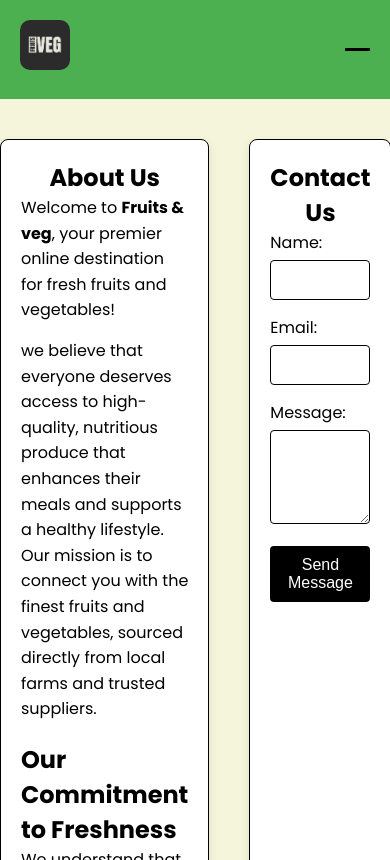
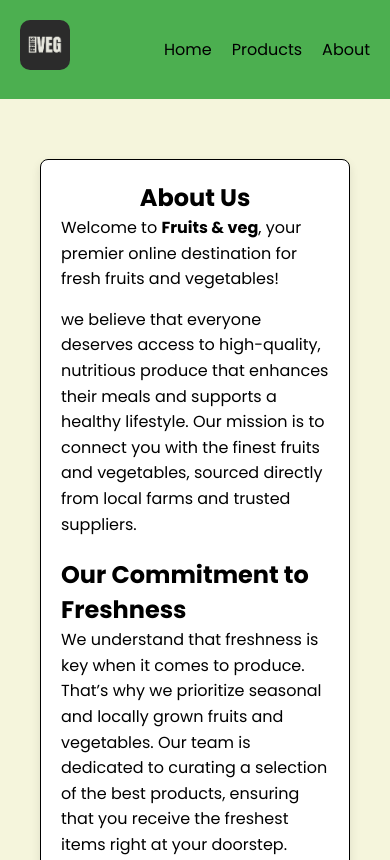
Before and after one commit to anesushangwa01/wdd231, a plain HTML site: page fruitsandVeg/about.html in a window 390 px wide. Shown: the top 860 px of the page. Drawn offline with Linux system fonts and the light colour scheme.

Commit message:
new version

```diff
--- a/fruitsandVeg/about.html
+++ b/fruitsandVeg/about.html
@@ -5,116 +5,20 @@
     <meta name="viewport" content="width=device-width, initial-scale=1.0">
     <link rel="stylesheet" href="./style/large.css">
     <link rel="preconnect" href="https://fonts.googleapis.com">
+    <meta name="author" content="Anesu Shangwa">
+    <meta property="og:title" content="about" />
+    <meta property="og:url" content="https://anesushangwa01.github.io/wdd231/fruitsandVeg/" />
+    <meta property="og:image" content="https://anesushangwa01.github.io/wdd231/fruitsandVeg/fruitsimg/fruits&veg.png" />
+    <meta property="og:type" content="About" />
 <link rel="preconnect" href="https://fonts.gstatic.com" crossorigin>
+
 <link href="https://fonts.googleapis.com/css2?family=Dosis:wght@200..800&family=Poppins:ital,wght@0,100;0,200;0,300;0,400;0,500;0,600;0,700;0,800;0,900;1,100;1,200;1,300;1,400;1,500;1,600;1,700;1,800;1,900&display=swap" rel="stylesheet">
     <title>about</title>
 </head>
 <body>
 
 
-    <style>
-        /* Container to hold both sections */
-#container {
-    display: flex; /* Use flexbox for layout */
-    justify-content: space-between; /* Space between sections */
-    margin: 40px auto; /* Center the container */
-    max-width: 1200px; /* Max width for the container */
-}
 
-/* Styles for the About Us section */
-#about-us {
-    flex: 1; /* Allow it to grow */
-    margin-right: 20px; /* Space between sections */
-    padding: 20px; /* Padding around the section */
-    background-color: white; /* Light background color */
-    border: 1px solid black; /* Subtle border */
-    border-radius: 8px; /* Rounded corners */
-    box-shadow: 0 4px 10px rgba(0, 0, 0, 0.1); /* Light shadow */
-}
-
-#about-us h2 {
-    text-align: center; /* Center the heading */
-    color: black; /* Dark color for the heading */
-}
-
-#about-us h3 {
-    font-size: 1.5rem; /* Subheading size */
-    color: black; /* Highlighted color for subheadings */
-    margin-top: 20px; /* Space above subheading */
-}
-
-#about-us p {
-    font-size: 1rem; /* Font size for paragraphs */
-    color: black; /* Gray color for text */
-    line-height: 1.6; /* Line height for better readability */
-    margin-bottom: 15px; /* Space below paragraphs */
-}
-
-#about-us strong {
-    color: black; /* Darker color for emphasized text */
-}
-
-/* Styles for the Contact Us section */
-#contact-us {
-    flex: 1; /* Allow it to grow */
-    margin-left: 20px; /* Space between sections */
-    padding: 20px; /* Padding around the section */
-    background-color: white; /* Light background color */
-    border: 1px solid black; /* Subtle border */
-    border-radius: 8px; /* Rounded corners */
-    box-shadow: 0 4px 10px rgba(0, 0, 0, 0.1); /* Light shadow */
-}
-
-#contact-us h2 {
-    text-align: center;
-    color: #000;
-
-}
-
-.form-group {
-    margin-bottom: 15px; /* Space between form groups */
-}
-
-label {
-    display: block; /* Label takes full width */
-    margin-bottom: 5px; /* Space below label */
-    color: #000; /* Gray color for labels */
-}
-
-input[type="text"],
-input[type="email"],
-textarea {
-    width: 100%; /* Full width of the container */
-    padding: 10px; /* Padding inside inputs */
-    border: 1px solid #000; /* Border for inputs */
-    border-radius: 4px; /* Rounded corners */
-    font-size: 1rem; /* Font size */
-}
-
-input[type="text"]:focus,
-input[type="email"]:focus,
-textarea:focus {
-    border-color: #4CAF50; /* Highlight border on focus */
-    outline: none; /* Remove outline */
-}
-
-button {
-    background-color:black; /* Primary button color */
-    color: white; /* Text color */
-    border: none; /* No border */
-    border-radius: 4px; /* Rounded corners */
-    padding: 10px 15px; /* Padding for the button */
-    font-size: 1rem; /* Font size for button */
-    cursor: pointer; /* Pointer cursor on hover */
-    transition: background-color 0.3s;
-    width: 100%;
-}
-
-button:hover {
-    background-color: #4CAF50;
-}
-
-    </style>
 
 <header>
     <header>
--- a/fruitsandVeg/style/large.css
+++ b/fruitsandVeg/style/large.css
@@ -319,65 +319,110 @@ hr {
     box-shadow: 0 4px 15px rgba(0, 0, 0, 0.1);
   }
 
-  /* Responsive adjustments */
-  @media (max-width: 768px) {
-    .grid-container {
-      grid-template-columns: repeat(2, 1fr);
-    }
+
+    /* Container to hold both sections */
+#container {
+    display: flex;
+    justify-content: space-between;
+    margin: 40px auto;
+    max-width: 1200px;
+    padding: 0 20px;
+    flex-wrap: wrap; /* Allow wrapping on smaller screens */
 }
 
-  @media (max-width: 480px) {
-    .grid-container {
-      grid-template-columns: 1fr; /* Single column on small screens */
-    }
+/* Styles for the About Us section */
+#about-us, #contact-us {
+    flex: 1;
+    padding: 20px;
+    background-color: white;
+    border: 1px solid black;
+    border-radius: 8px;
+    box-shadow: 0 4px 10px rgba(0, 0, 0, 0.1);
+    margin: 20px;
 }
 
-/* Responsive Styles */
-@media screen and (max-width: 768px) {
-    .nav-links {
-        display: none;
-        flex-direction: column;
-        position: absolute;
-        top: 60px;
-        right: 20px;
-
-        width: 100%;
+#about-us h2, #contact-us h2 {
     text-align: center;
-        border-top: 1px solid black;
-    }
-
-    .nav-links.active {
-        display: flex;
-    }
-    .active{
-        background-color: #4CAF50;
-    }
-
-    .hamburger {
-        display: flex;
     color: black;
 }
 
-    .navbar nav ul li {
-        margin: 15px 0;
+#about-us h3 {
+    font-size: 1.5rem;
+    color: black;
+    margin-top: 20px;
 }
 
-
-    .container {
-        display: grid;
-        grid-template-columns: 1fr;
-        gap: 20px;
-    margin: 0 10px;
-
-        align-items: center;
+#about-us p, #contact-us p {
+    font-size: 1rem;
+    color: black;
+    line-height: 1.6;
+    margin-bottom: 15px;
 }
 
+/* Form and Button Styling */
+input[type="text"],
+input[type="email"],
+textarea {
+    width: 100%;
+    padding: 10px;
+    border: 1px solid #000;
+    border-radius: 4px;
+    font-size: 1rem;
+}
 
-    #product-container {
-        display: grid;
-        grid-template-columns: 1fr;
-        grid-gap: 20px;
+button {
+    background-color: black;
+    color: white;
+    border: none;
+    border-radius: 4px;
+    padding: 10px 15px;
+    font-size: 1rem;
+    cursor: pointer;
+    transition: background-color 0.3s;
+    width: 100%;
+}
+
+button:hover {
+    background-color: #4CAF50;
+}
+.order-form {
+    /* width: 400px; */
+    margin: 0 300px;
     padding: 20px;
-        margin: 0 auto;
+    border: 1px solid black;
+    background-color: #fff;
+    border-radius: 8px;
 }
+.order-form h2 {
+    text-align: center;
+    color: black;
 }
+.form-group {
+    margin-bottom: 15px;
+}
+.form-group label {
+    display: block;
+    margin-bottom: 5px;
+    font-weight: bold;
+}
+.form-group select, .form-group input {
+    width: 100%;
+    padding: 8px;
+    border: 1px solid black;
+    border-radius: 4px;
+}
+.submit-btn {
+    width: 100%;
+    padding: 10px;
+    background-color: black;
+    border: none;
+    color: #fff;
+    font-size: 16px;
+    border-radius: 4px;
+    cursor: pointer;
+}
+.submit-btn:hover {
+    background-color: black;
+}
+
+  /
--- /dev/null
+++ b/fruitsandVeg/style/small.css
@@ -0,0 +1,120 @@
+
+  @media (max-width: 768px) {
+    .grid-container {
+      grid-template-columns: repeat(2, 1fr);
+    }
+  }
+
+  @media (max-width: 480px) {
+    .grid-container {
+      grid-template-columns: 1fr; /* Single column on small screens */
+    }
+  }
+
+/* Responsive Styles */
+@media screen and (max-width: 768px) {
+    .nav-links {
+        display: none;
+        flex-direction: column;
+        position: absolute;
+        top: 60px;
+        right: 20px;
+
+        width: 100%;
+        text-align: center;
+        border-top: 1px solid black;
+    }
+
+    .nav-links.active {
+        display: flex;
+    }
+    .active{
+        background-color: #4CAF50;
+    }
+
+    .hamburger {
+        display: flex;
+        color: black;
+    }
+
+    .navbar nav ul li {
+        margin: 15px 0;
+    }
+
+
+    .container {
+        display: grid;
+        grid-template-columns: 1fr;
+        gap: 20px;
+    margin: 0 10px;
+
+        align-items: center;
+    }
+
+
+    #product-container {
+        display: grid;
+        grid-template-columns: 1fr;
+        grid-gap: 20px;
+        padding: 20px;
+        margin: 0 auto;
+      }
+
+
+      #container {
+        display: block;
+        justify-content: space-between; /* Space between sections */
+        margin: 40px auto; /* Center the container */
+        max-width: 1200px; /* Max width for the container */
+    }
+}
+
+
+
+
+/* Responsive Styles */
+@media (max-width: 768px) {
+    #container {
+        flex-direction: column; /* Stack sections vertically */
+        padding: 10px;
+    }
+
+    #about-us, #contact-us {
+        margin: 10px 0; /* Adjust margin for vertical stacking */
+    }
+
+    #about-us h3 {
+        font-size: 1.3rem; /* Adjust subheading size */
+    }
+
+    #about-us p, #contact-us p, label {
+        font-size: 0.9rem; /* Adjust font size */
+    }
+
+    button {
+        padding: 8px 12px;
+        font-size: 0.9rem; /* Reduce button font size */
+    }
+}
+
+@media (max-width: 480px) {
+    #about-us, #contact-us {
+        padding: 15px; /* Reduce padding on small screens */
+    }
+
+    #about-us h3, #about-us p, #contact-us p, label {
+        font-size: 0.85rem; /* Further adjust font size */
+    }
+
+    input[type="text"],
+    input[type="email"],
+    textarea {
+        padding: 8px; /* Reduce input padding */
+        font-size: 0.9rem;
+    }
+
+    button {
+        padding: 8px 10px;
+        font-size: 0.85rem; /* Further reduce button font size */
+    }
+}
```
Also changed, not shown: fruitsandVeg/index.html (+4 -3 lines), fruitsandVeg/order.message.html (+6 -0 lines), fruitsandVeg/orderform.html (+6 -43 lines), fruitsandVeg/products.html (+7 -1 lines). Lines whose indentation alone changed are shown as unchanged.
